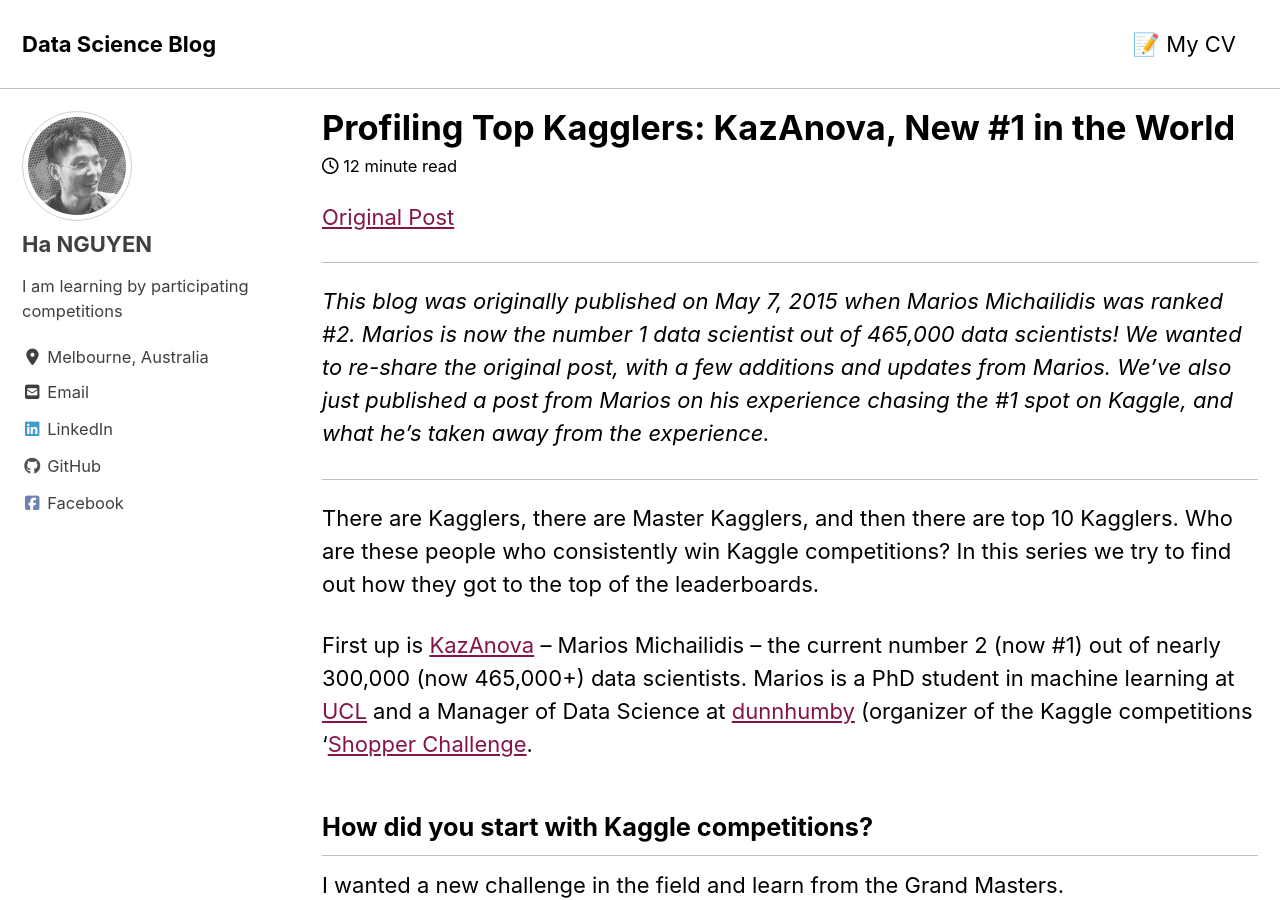
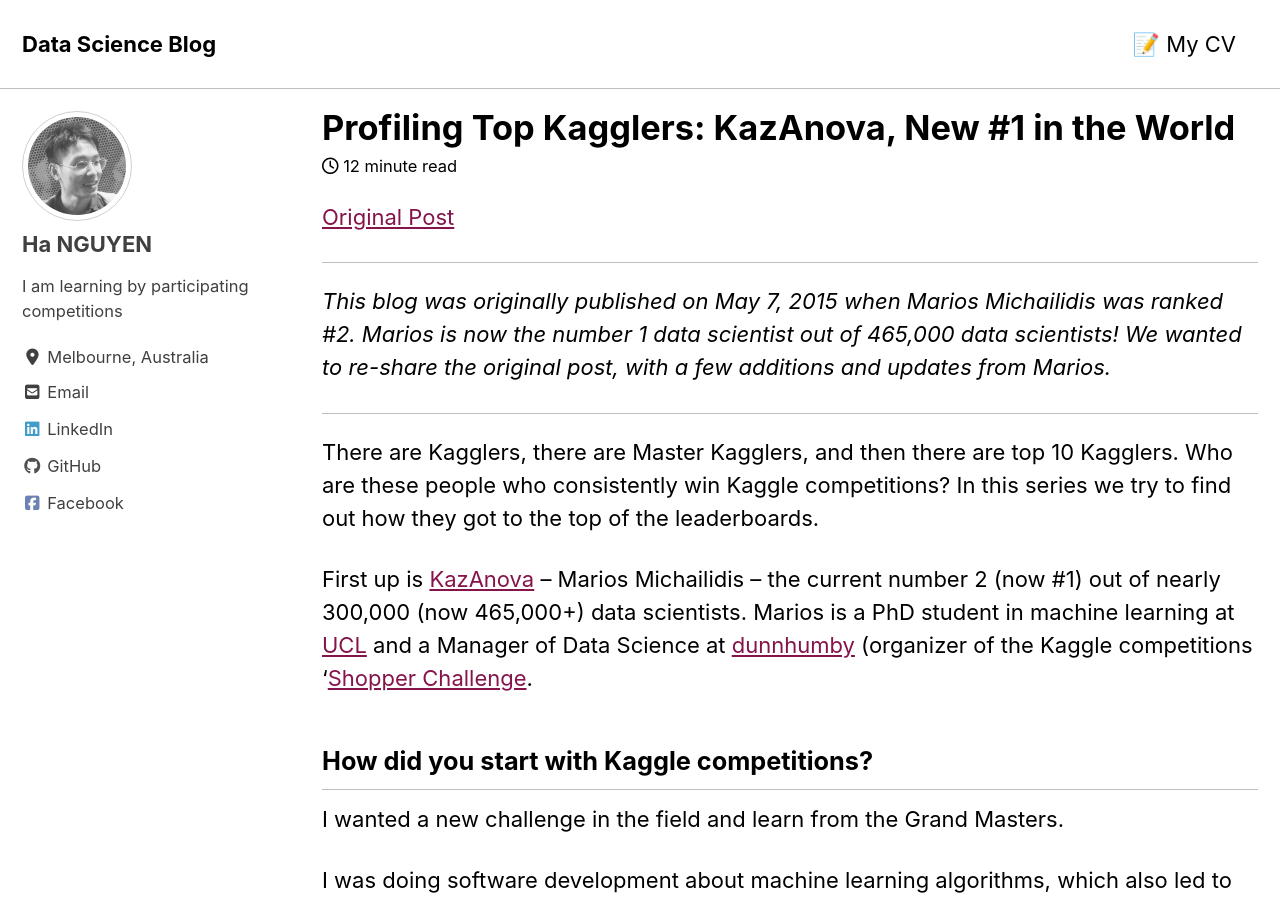
Before and after one commit to datasciblog/datasciblog.github.io, a Jekyll site: the page built from _posts/2016-02-10-profiling-top-kagglers-kazanova-new-1-in-the-world.md, in a window 1280 px wide and 900 px high. Built offline with Jekyll 4.4.1, drawn with Linux system fonts in a browser that asks for light colours; cached includes are drawn as plain includes; nearby versions of some CDN libraries.

Commit message:
Update 2016-02-10-profiling-top-kagglers-kazanova-new-1-in-the-world.md

```diff
--- a/_posts/2016-02-10-profiling-top-kagglers-kazanova-new-1-in-the-world.md
+++ b/_posts/2016-02-10-profiling-top-kagglers-kazanova-new-1-in-the-world.md
@@ -18,7 +18,7 @@ classes: wide
 
 ---
 
-*This blog was originally published on May 7, 2015 when Marios Michailidis was ranked #2. Marios is now the number 1 data scientist out of 465,000 data scientists! We wanted to re-share the original post, with a few additions and updates from Marios. We've also just published a post from Marios on his experience chasing the #1 spot on Kaggle, and what he's taken away from the experience.*
+*This blog was originally published on May 7, 2015 when Marios Michailidis was ranked #2. Marios is now the number 1 data scientist out of 465,000 data scientists! We wanted to re-share the original post, with a few additions and updates from Marios.*
 
 ---
 
```
